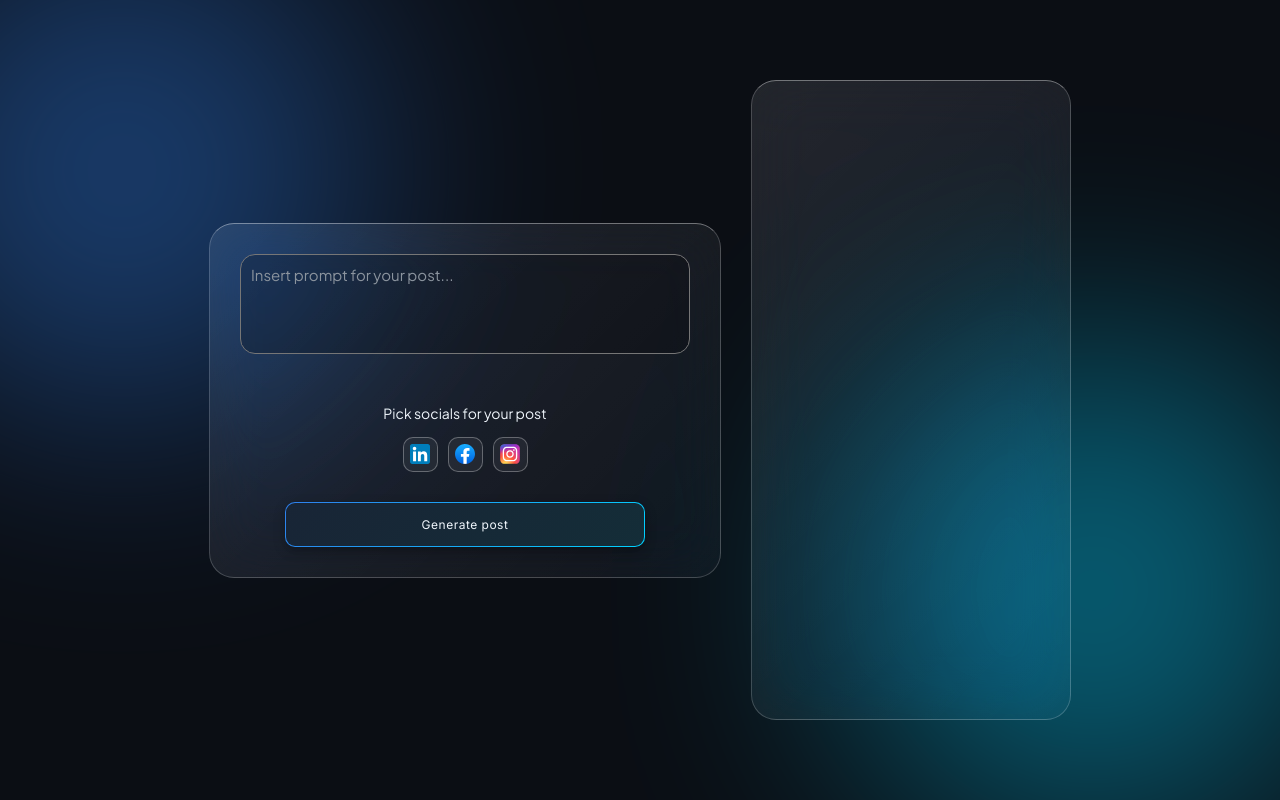
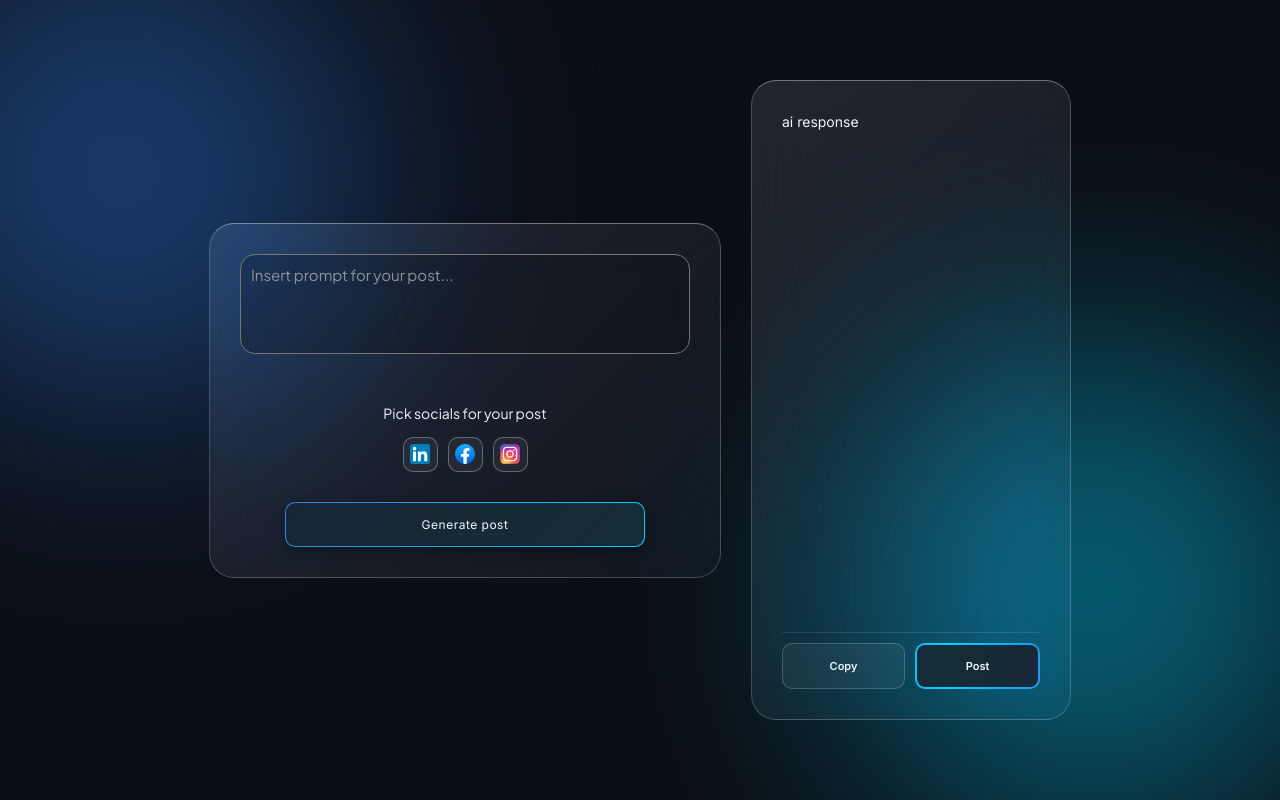
Before and after one commit to Kha-teri/Team-Red, a React (Vite) app: page / in a window 1280 px wide. Built offline with nearby package versions, Linux system fonts and the light colour scheme.

Commit message:
Dodano elementy i wystylowano elementy w prawym panelu

```diff
--- a/src/components/Button.tsx
+++ b/src/components/Button.tsx
@@ -3,8 +3,9 @@
 import styles from '../scss/Button.module.scss';
 
 interface ButtonProps {
-    usage: 'generate' | 'login' | 'register' | 'secondary';
+    usage: 'generate' | 'post' | 'copy' | 'login' | 'register';
     text: string;
+    onClick?: () => void;
 }
 
 function Button ( {usage, text} : ButtonProps) {
--- a/src/components/PostContent.tsx
+++ b/src/components/PostContent.tsx
@@ -1,11 +1,27 @@
 //komponent dla outputu ai
 
 import styles from '../scss/PostContent.module.scss';
+import Button from './Button.tsx';
 
-function PostContent () {
+interface PostContentProps {
+    content: string;
+    onCopy?: () => void;
+    onPost?: () => void;
+}
+
+function PostContent ( {content, onCopy, onPost } : PostContentProps) {
     return (
         <div className={styles.container}>
+            <div className={styles.scrollArea}>
+                <div className={styles.content}>
+                    <p>{content}ai response</p>
+                </div>
+            </div>
 
+            <div className={styles.footer}>
+                <Button usage="copy" text="Copy"></Button>
+                <Button usage="post" text="Post"></Button>
+            </div>
         </div>
     );
 }
--- a/src/scss/Button.module.scss
+++ b/src/scss/Button.module.scss
@@ -1,5 +1,10 @@
 @use './colors.scss' as *;
 @use './fonts.scss' as *;
+
+@keyframes flow {
+    0% {background-position: 0% 50%; }
+    100% {background-position: 200% 50%;}
+}
 
 .generate {
     height: clamp(3.5rem, 8vh, 4.5rem);
@@ -34,3 +39,52 @@
         transition: 0.1s;
     }
 }
+
+.copy, .post {
+    font-family: $font-main;
+    font-weight: 600;
+    cursor: pointer;
+    border-radius: $s2;
+    padding: clamp(0.8rem, 1.5vw, 1.4rem);
+    transition: all 0.3s ease;
+    color: $text-main;
+    font-size: clamp(0.9rem, 1vw, 1.1rem);
+    display: flex;
+    justify-content: center;
+    align-items: center;
+    outline: none;
+    user-select: none;
+}
+
+.copy {
+    border: 1px solid rgba(white, 0.2);
+    background: rgba(white, 0.05);
+
+    &:hover {
+        background: rgba(white, 0.15);
+        transform: translateY(-2px);
+        border-color: rgba(white, 0.4);
+    }
+}
+
+.post {
+    border: 2px solid transparent;
+    background:
+        linear-gradient(rgba($card, 0.9), rgba($card, 0.9)) padding-box,
+        linear-gradient(90deg, $accent, $glow, $accent) border-box;
+    background-size: 100% 100%, 200% 100%;
+    animation: flow 4s linear infinite;
+
+    &:hover {
+        transform: translateY(-2px);
+        box-shadow: 0 0 20px rgba($glow, 0.4);
+        animation-duration: 2s;
+    }
+}
+
+.copy, .post {
+     &:active {
+        transform: translateY(0);
+        transition: 0.1s;
+    }
+}
--- a/src/scss/PostContent.module.scss
+++ b/src/scss/PostContent.module.scss
@@ -12,8 +12,49 @@
     border: 1px solid rgba(255, 255, 255, 0.2);
     border-top: 1px solid rgba(255, 255, 255, 0.4);
     width: clamp(250px, 25vw, 500px);
-    min-height: clamp(400px, 80vh, 850px);
+    height: clamp(400px, 80vh, 850px);
     border-radius: clamp(1.5rem, 3vw, 2.5rem);
     padding: clamp(1.5rem, 5vw, 3rem);
     color: $text-main;
+    overflow: hidden;
+
+    .scrollArea {
+        flex: 1;
+        overflow-y: auto;
+        margin-bottom: $s2;
+        padding-right: $s1;
+
+        &::-webkit-scrollbar {
+            width: 4px;
+        }
+
+        &::-webkit-scrollbar-thumb {
+            background: rgba(white, 0.2);
+            border-radius: $s2;
+        }
+
+        .content {
+            p {
+                font-family: $font-main;
+                line-height: 1.5;
+                font-size: clamp(0.8rem, 1.2vw, 1.4rem);
+                white-space: pre-wrap;
+                word-wrap: break-word;
+            }
+        }
+    }
+
+    .footer {
+        display: flex;
+        gap: $s2;
+        justify-content: center;
+        flex-wrap: wrap;
+        padding-top: $s2;
+        border-top: 1px solid rgba(255, 255, 255, 0.1);
+
+        button {
+            flex: 1;
+            min-width: 0;
+        }
+    }
 }
```
